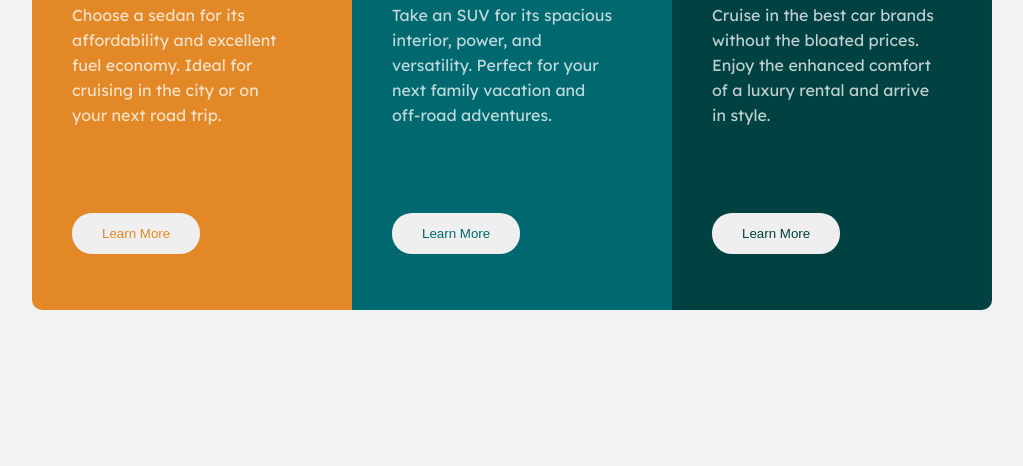
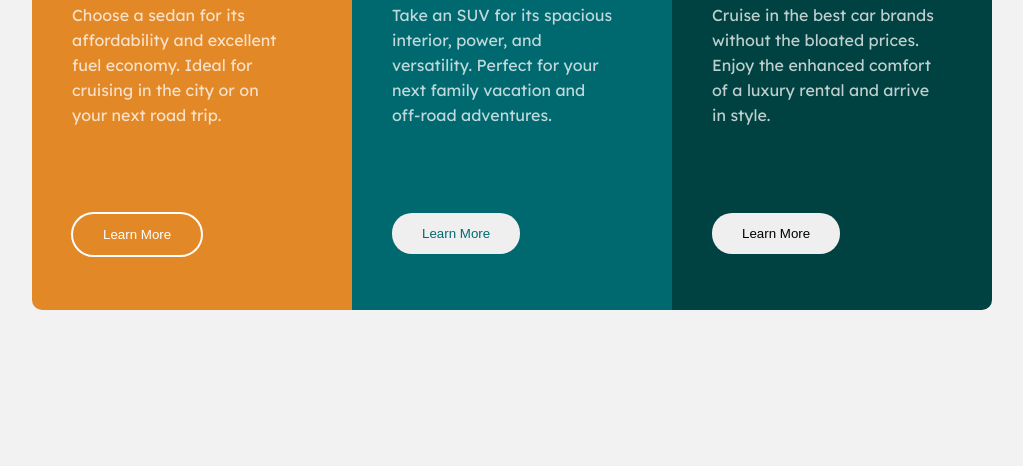
Before and after one commit to MuminaA/3-column-preview-card-component, a plain HTML site: page index.html in a window 1280 px wide. In both pictures the pointer is over the button 264 px from the left and 567 px from the top of the page. Shown: the part 334-800 px from the top of the page, without its empty margins (128-1151 px from the left). Drawn offline with Linux system fonts and the light colour scheme.

Commit message:
hover state created

```diff
--- a/index.html
+++ b/index.html
@@ -43,7 +43,7 @@
                 your next road trip.
               </p>
             </div>
-            <button><a href="#" class="sedan-more">Learn More</a></button>
+            <button class="sedan-more" type="submit">Learn More</button>
           </div>
         </div>
         <div class="suv-row">
@@ -59,7 +59,7 @@
                 off-road adventures.
               </p>
             </div>
-            <button><a href="#" class="suv-more">Learn More</a></button>
+              <button class="suv-more" type="submit">Learn More</button>
           </div>
         </div>
         <div class="luxury-row">
@@ -75,7 +75,7 @@
                 in style.
               </p>
             </div>
-            <button><a href="#" class="luxury-more">Learn More</a></button>
+            <button class="luxery-more" type="submit">Learn More</button>
           </div>
         </div>
       </div>
--- a/style.css
+++ b/style.css
@@ -106,7 +106,6 @@ img {
     line-height: 25px;
     padding-bottom: 45px;
 }
-
 button {
     border-radius: 20px;
     padding: 13px 30px;
@@ -133,3 +132,16 @@ a {
     content: '\A';
     white-space: pre;
 }
+
+button:hover {
+    cursor: pointer;
+    background: transparent;
+    border: .2em solid white;
+    border-radius: 25px;
+    margin: -1px;
+    color: white;
+}
+
+@media (min-width: 375px) {
+
+}
```
